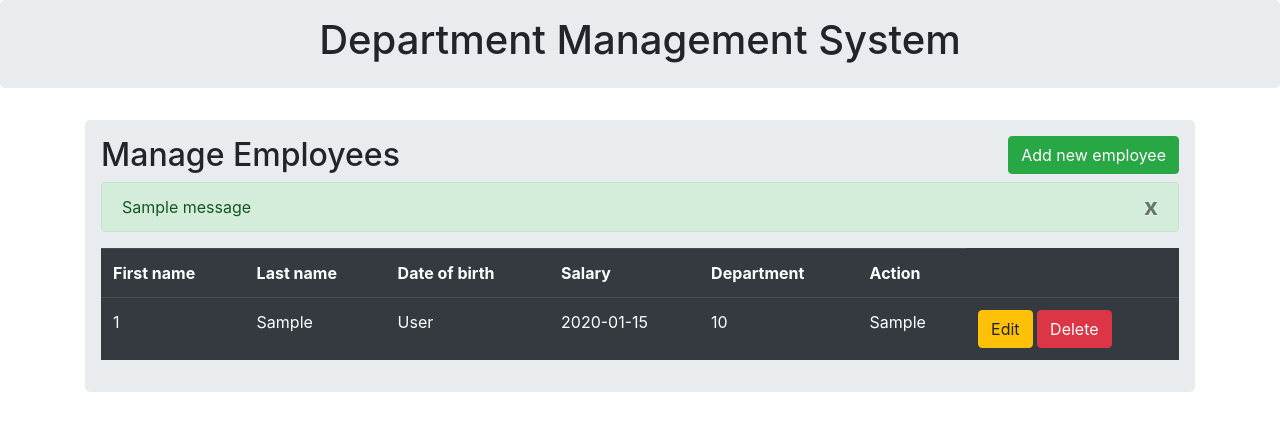
After one commit to nosoccus/department-app, a Flask app: page /employee in a window 1280 px wide. The commit adds this page. Shown: the top 431 px of the page. Run offline with Flask 2, Linux system fonts and the light colour scheme; tables that the repository leaves empty hold one stand-in row (values such as "Sample post"); one stand-in notice (Sample message) is shown; some libraries are stand-ins or nearby versions.

Commit message:
add employee functional
CRUD operations (add/edit/delete employees)
add the template for employees

```diff
--- a/app.py
+++ b/app.py
@@ -27,18 +27,34 @@ class Department(db.Model):
         self.num_employees = num_employees
 
 
+class Employee(db.Model):
+    id_emp = db.Column(db.Integer, primary_key=True)
+    first_name = db.Column(db.String(30))
+    last_name = db.Column(db.String(30))
+    birth_date = db.Column(db.Date())
+    salary = db.Column(db.Integer())
+    emp_department = db.Column(db.String(30))
+
+    def __init__(self, first_name, last_name, birth_date, salary, emp_department):
+        self.first_name = first_name
+        self.last_name = last_name
+        self.birth_date = birth_date
+        self.salary = salary
+        self.emp_department = emp_department
+
+
 # This is the index route where we are going to
 # query on all our employee data
-@app.route('/')
-def index():
+@app.route('/department')
+def dep_index():
     all_data = Department.query.all()
 
-    return render_template("index.html", departments=all_data)
+    return render_template("departments_index.html", departments=all_data)
 
 
 # this route is for inserting data to database via html forms
-@app.route('/insert', methods=['POST'])
-def insert():
+@app.route('/department/insert', methods=['POST'])
+def dep_insert():
 
     if request.method == 'POST':
 
@@ -51,14 +67,14 @@ def insert():
         db.session.add(my_data)
         db.session.commit()
 
-        flash("Employee Inserted Successfully")
+        flash("Department inserted successfully")
 
-        return redirect(url_for('index'))
+        return redirect(url_for('dep_index'))
 
 
 # This is our update route where we are going to update our employee
-@app.route('/update', methods=['GET', 'POST'])
-def update():
+@app.route('/department/update', methods=['GET', 'POST'])
+def dep_update():
 
     if request.method == 'POST':
         my_data = Department.query.get(request.form.get('id_dep'))
@@ -71,18 +87,76 @@ def update():
         db.session.commit()
         flash("Department updated successfully")
 
-        return redirect(url_for('index'))
+        return redirect(url_for('dep_index'))
 
 
 # This route is for deleting our employee
-@app.route('/delete/<id_dep>/', methods=['GET', 'POST'])
-def delete(id_dep):
+@app.route('/department/delete/<id_dep>/', methods=['GET', 'POST'])
+def dep_delete(id_dep):
     my_data = Department.query.get(id_dep)
     db.session.delete(my_data)
     db.session.commit()
     flash("Department deleted successfully")
 
-    return redirect(url_for('index'))
+    return redirect(url_for('dep_index'))
+
+
+@app.route('/employee')
+def emp_index():
+    all_data = Employee.query.all()
+
+    return render_template("employees_index.html", employees=all_data)
+
+
+# this route is for inserting data to database via html forms
+@app.route('/employee/insert', methods=['POST'])
+def emp_insert():
+
+    if request.method == 'POST':
+
+        first_name = request.form['first_name']
+        last_name = request.form['last_name']
+        birth_date = request.form['birth_date']
+        salary = request.form['salary']
+        emp_department = request.form['emp_department']
+
+        my_data = Employee(first_name, last_name, birth_date, salary, emp_department)
+        db.session.add(my_data)
+        db.session.commit()
+
+        flash("Employee inserted successfully")
+
+        return redirect(url_for('emp_index'))
+
+
+# This is our update route where we are going to update our employee
+@app.route('/employee/update', methods=['GET', 'POST'])
+def emp_update():
+
+    if request.method == 'POST':
+        my_data = Employee.query.get(request.form.get('id_emp'))
+
+        my_data.first_name = request.form['first_name']
+        my_data.last_name = request.form['last_name']
+        my_data.birth_date = request.form['birth_date']
+        my_data.salary = request.form['salary']
+        my_data.emp_department = request.form['emp_department']
+
+        db.session.commit()
+        flash("Employee updated successfully")
+
+        return redirect(url_for('emp_index'))
+
+
+# This route is for deleting our employee
+@app.route('/employee/delete/<id_emp>/', methods=['GET', 'POST'])
+def emp_delete(id_emp):
+    my_data = Employee.query.get(id_emp)
+    db.session.delete(my_data)
+    db.session.commit()
+    flash("Employee deleted successfully")
+
+    return redirect(url_for('emp_index'))
 
 
 if __name__ == "__main__":
--- /dev/null
+++ b/templates/employees_index.html
@@ -0,0 +1,166 @@
+{% extends 'base.html' %}
+{% include 'header.html' %}
+
+
+{% block title %} Home {% endblock %}
+
+{% block body %}
+
+<div class="container">
+    <div class="row">
+        <div class="col md-12">
+            <div class="jumbotron p-3">
+                <h2>Manage Employees<button type="button"  class="btn btn-success float-right"
+                data-toggle="modal" data-target="#mymodal">Add new employee</button> </h2>
+
+
+                {% with messages = get_flashed_messages() %}
+                {% if messages %}
+                {% for message in messages %}
+
+                <div class="alert alert-success alert-dismissable" role="alert">
+                    <button type="button" class="close" data-dismiss="alert" aria-label="close">
+                        <span aria-hidden="true">x</span>
+                    </button>
+                {{message}}
+                </div>
+
+                {% endfor %}
+                {% endif %}
+                {% endwith %}
+
+
+                <table class="table table-hover table-dark">
+                    <tr>
+                        <th>First name</th>
+                        <th>Last name</th>
+                        <th>Date of birth</th>
+                        <th>Salary</th>
+                        <th>Department</th>
+                        <th>Action</th>
+                    </tr>
+
+
+                   {% for row in employees %}
+                    <tr>
+                        <td>{{row.id_emp}}</td>
+                        <td>{{row.first_name}}</td>
+                        <td>{{row.last_name}}</td>
+                        <td>{{row.birth_date}}</td>
+                        <td>{{row.salary}}</td>
+                        <td>{{row.emp_department}}</td>
+                        <td>
+                            <a href="employee/delete/{{row.id_emp}}" class="btn btn-warning btn-xs" data-toggle="modal" data-target="#modaledit{{row.id_dep}}">Edit</a>
+                            <a href="employee/delete/{{row.id_emp}}" class="btn btn-danger btn-xs" onclick="return confirm('Are you sure?')">Delete</a>
+                        </td>
+                    </tr>
+
+
+                  <!-- Modal Edit Employee-->
+<div id="modaledit{{row.id_dep}}" class="modal fade" role="dialog">
+   <div class="modal-dialog">
+
+      <div class="modal-content">
+         <div class="modal-header">
+            <h4 class="modal-title">Update employee</h4>
+         </div>
+
+
+         <div class="modal-body">
+            <form action="{{url_for('emp_update')}}" method="POST">
+               <div class="form-group">
+                  <label>First name:</label>
+                   <input type="hidden"  name="id_emp" value="{{row.id_emp}}">
+                   <input type="text" class="form-control" name="first_name" value="{{row.first_name}}">
+               </div>
+
+
+               <div class="form-group">
+                   <label>Last name:</label>
+                   <input type="text" class="form-control" name="last_name" value="{{row.last_name}}">
+               </div>
+
+                <div class="form-group">
+                  <label>Date of birth:</label>
+                  <input type="date" class="form-control" name="birth_date" value="{{row.birth_date}}">
+               </div>
+
+               <div class="form-group">
+                  <label>Salary:</label>
+                  <input type="number" class="form-control" name="salary" value="{{row.salary}}">
+               </div>
+
+                <div class="form-group">
+                  <label>Department:</label>
+                  <input type="text" class="form-control" name="emp_department" value="{{row.emp_department}}">
+               </div>
+
+               <div class="form-group">
+                  <button class="btn btn-primary" type="submit">Update</button>
+               </div>
+            </form>
+         </div>
+
+         <div class="modal-footer">
+            <button type="button" class="btn btn-secondary" data-dismiss="modal">Close</button>
+         </div>
+      </div>
+   </div>
+</div>
+                    {% endfor %}
+                </table>
+            </div>
+
+
+                  <!-- Modal Add Employee-->
+<div id="mymodal" class="modal fade" role="dialog">
+   <div class="modal-dialog">
+      <div class="modal-content">
+         <div class="modal-header">
+            <h4 class="modal-title">Add employee</h4>
+         </div>
+         <div class="modal-body">
+
+            <form action="{{url_for('emp_insert')}}" method="POST">
+               <div class="form-group">
+                  <label>First name:</label>
+                  <input type="text" class="form-control" name="first_name" required="1">
+               </div>
+
+                <div class="form-group">
+                  <label>Last name:</label>
+                  <input type="text" class="form-control" name="last_name" required="1">
+               </div>
+
+                <div class="form-group">
+                  <label>Date of birth:</label>
+                  <input type="date" class="form-control" name="birth_date" required="1">
+               </div>
+
+                <div class="form-group">
+                  <label>Salary:</label>
+                  <input type="number" class="form-control" name="salary" required="1">
+               </div>
+
+                <div class="form-group">
+                  <label>Department:</label>
+                  <input type="text" class="form-control" name="emp_department" required="1">
+               </div>
+
+               <div class="form-group">
+                  <button class="btn btn-primary" type="submit">Add employee</button>
+               </div>
+            </form>
+         </div>
+
+
+         <div class="modal-footer">
+            <button type="button" class="btn btn-secondary" data-dismiss="modal">Close</button>
+         </div>
+      </div>
+   </div>
+</div>
+        </div>
+    </div>
+</div>
+{% endblock %}
```
Also changed, not shown: templates/departments_index.html (renamed from templates/index.html, +10 -12 lines).
